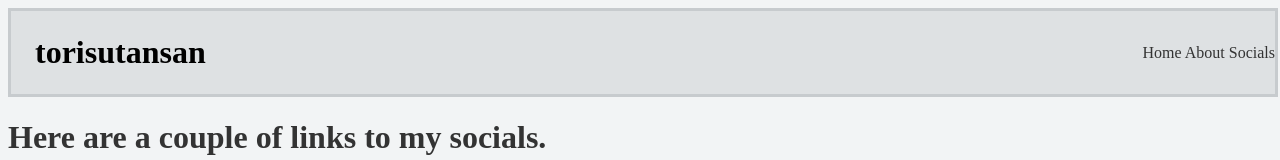
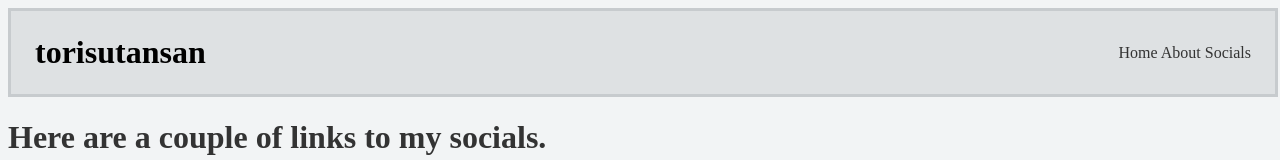
Before and after one commit to torisutansan02/torisutansan, a Next.js app: page /socials in a window 1280 px wide. Shown: the top 160 px of the page. Built offline with nearby package versions, Linux system fonts and the light colour scheme; a web font is replaced by a local one.

Commit message:
Editing padding

```diff
--- a/styles/Home.module.css
+++ b/styles/Home.module.css
@@ -25,6 +25,7 @@
 }
 
 .navbar .links {
+  padding: 0.1rem 1.5rem;
   margin-left: auto;
 }
 
```
